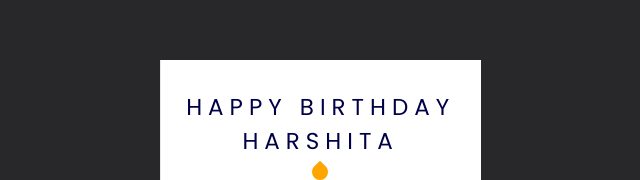
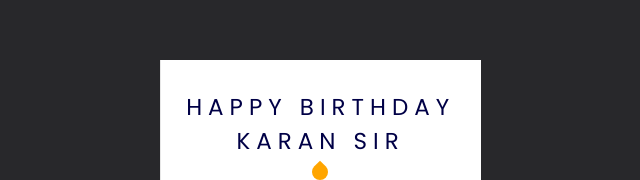
Before and after one commit to rohanpin1/birthdaywish, a plain HTML site: page index.html in a window 1280 px wide. Shown: the part 140-320 px from the top of the page, 480-1120 px from the left. Drawn offline with Linux system fonts and the light colour scheme.

Commit message:
Update index.html

```diff
--- a/index.html
+++ b/index.html
@@ -15,7 +15,7 @@
     <div class="card">
       <div class="outside">
         <div class="front">
-          <p>Happy Birthday Harshita</p>
+          <p>Happy Birthday Karan Sir</p>
           <div class="cake">
             <div class="top-layer"></div>
             <div class="middle-layer"></div>
```
